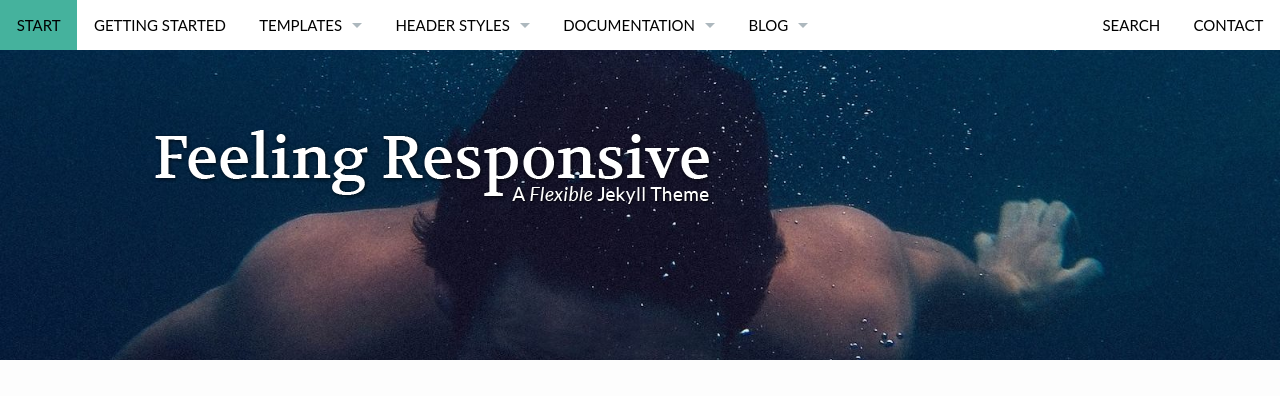
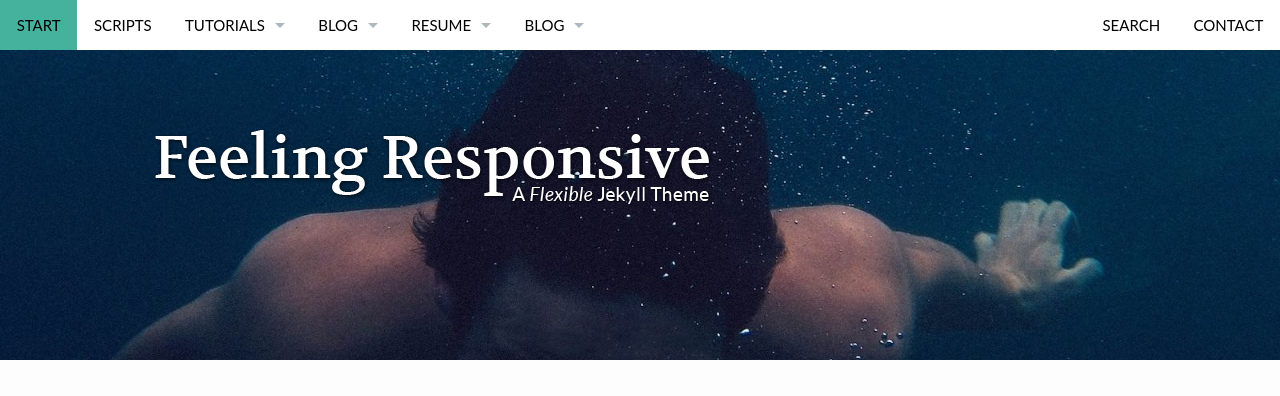
Before and after one commit to mixedmarketingartist/mixedmarketingartist.github.io, a Jekyll site: the page built from index.md, in a window 1280 px wide and 900 px high, cut to the strip 0-396 px from the top of the window. Built offline with Jekyll 4.4.1, drawn with Linux system fonts in a browser that asks for light colours.

Commit message:
test site header changes

```diff
--- a/_data/authors.yml
+++ b/_data/authors.yml
@@ -5,5 +5,5 @@
 #
 # Ressource › http://blog.sorryapp.com/blogging-with-jekyll/2014/02/06/adding-authors-to-your-jekyll-site.html
 your_author_name:
-    name: "Moritz »mo.« Sauer"
-    url: http://mo.phlow.de/
+    name: "Derek Martin"
+    url: http://mixedmarketingartist.com
--- a/_data/navigation.yml
+++ b/_data/navigation.yml
@@ -2,12 +2,12 @@
   url: "/"
   side: left
 
-- title: Getting Started
-  url: "/getting-started/"
+- title: Scripts
+  url: "/scripts/"
   side: left
 
-- title: "Templates"
-  url: "/design/"
+- title: "Tutorials"
+  url: "/tutorials/"
   side: left
   dropdown:
   - title: "Grid & Colors"
@@ -31,7 +31,7 @@
   - title: "Portfolio"
     url: "/design/portfolio/"
 
-- title: "Header Styles"
+- title: "Blog"
   url: "/headers/"
   side: left
   dropdown:
@@ -50,8 +50,8 @@
   - title: "No Header but Image"
     url: "/design/no-header-but-image/"
 
-- title: Documentation
-  url: "/documentation/"
+- title: Resume
+  url: "/resume/"
   side: left
   dropdown:
   - title: Documentation
```
Also changed, not shown: 1 other file.
